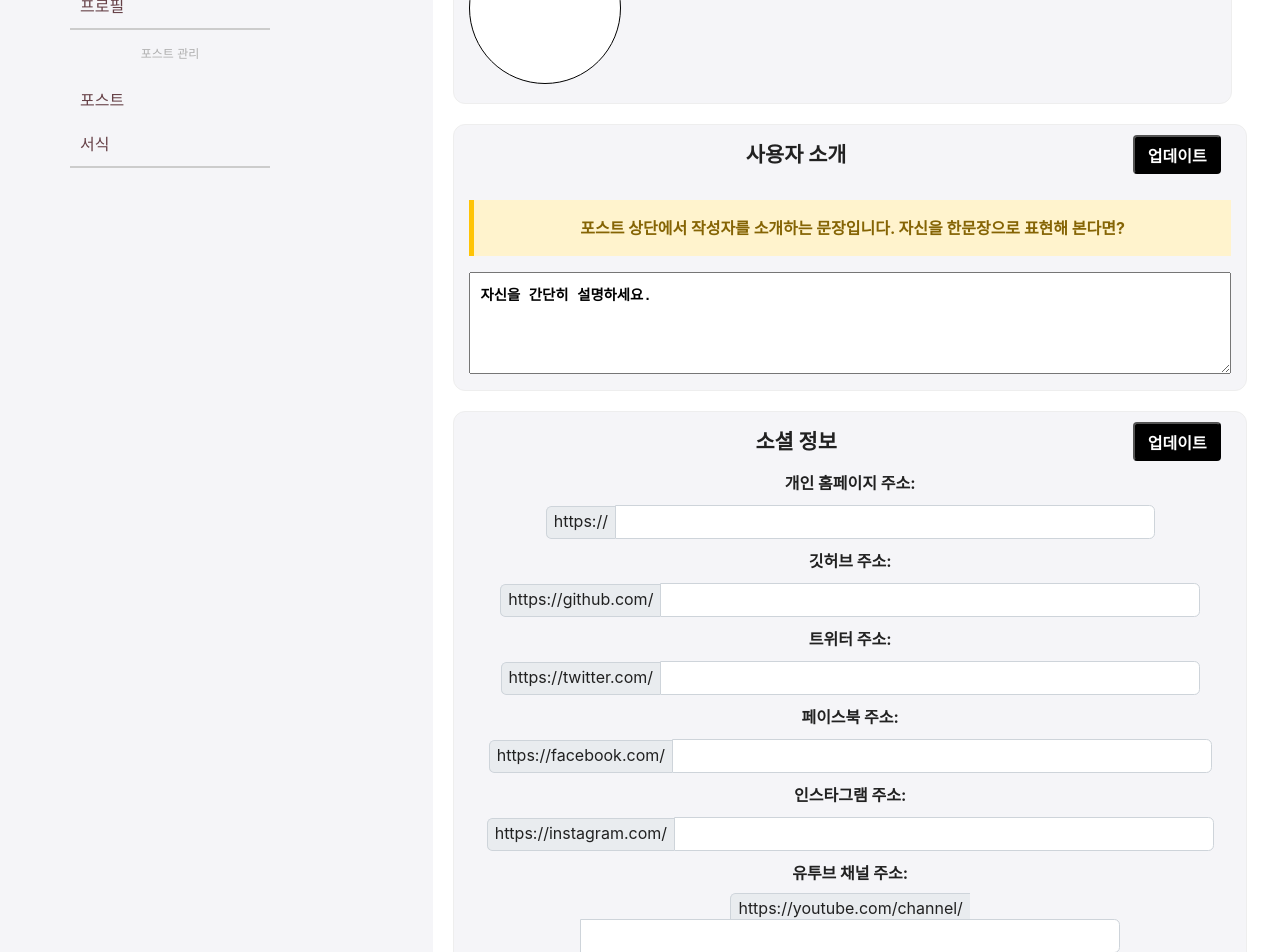
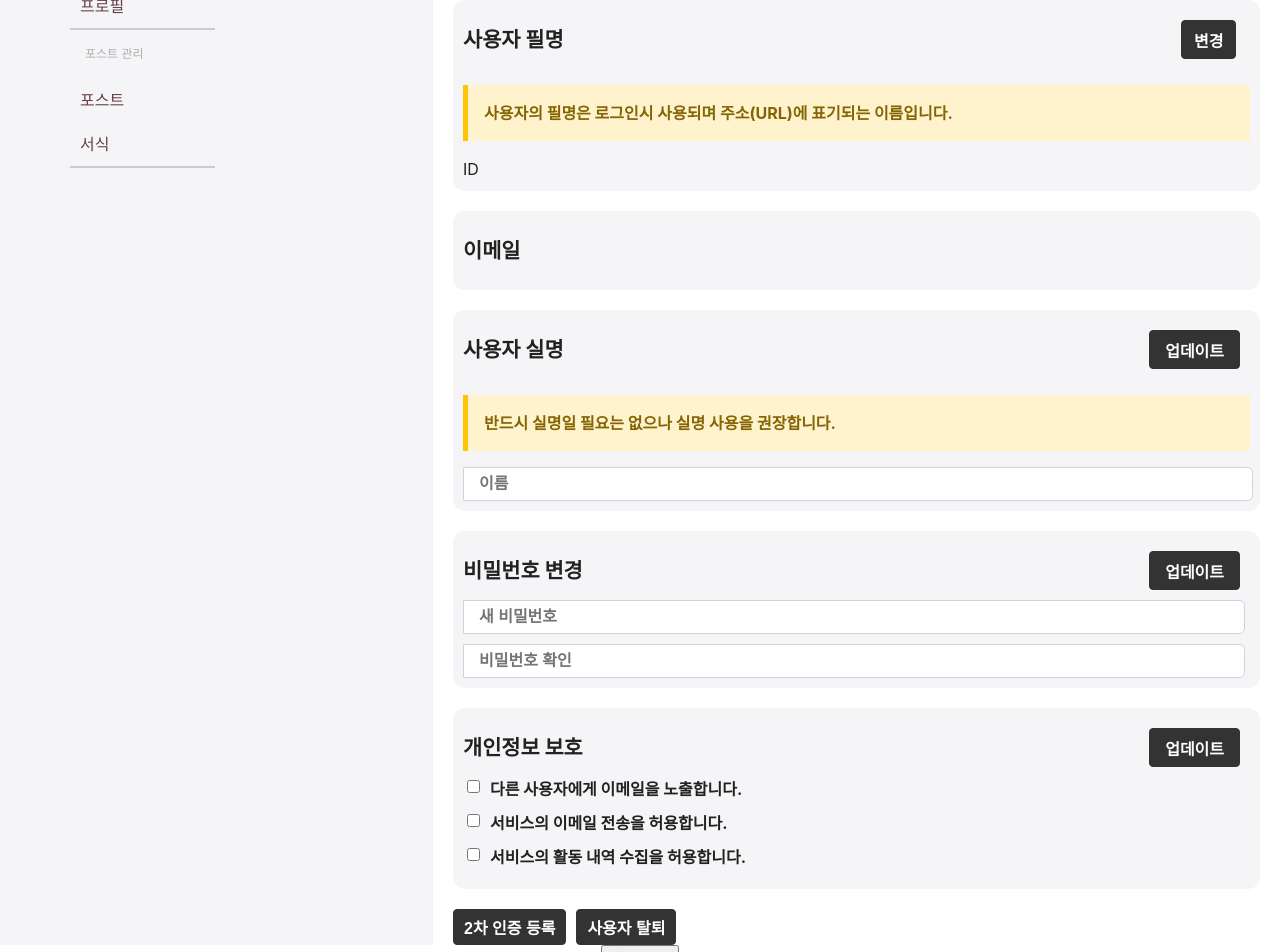
Before and after one commit to SuHuenPyo/blog, a React (Create React App) app in the folder frontend/miary/: page /management in a window 1280 px wide. Shown: the part 260-1212 px from the top of the page. Built offline with nearby package versions, Linux system fonts and the light colour scheme.

Commit message:
22.06.25 계정, 프로필 업데이트 button 및 css 수정

```diff
--- a/frontend/miary/src/assets/css/Account.module.css
+++ b/frontend/miary/src/assets/css/Account.module.css
@@ -1,6 +1,11 @@
 /* 공통 */
+.Fullaccount {
+    text-align: left;
+}
+
 h1 {
     font-size: 1.3em;
+    width: 100%;
 }
 
 .Explanation {
@@ -11,20 +16,25 @@ h1 {
     font-weight: bold;
     box-sizing: border-box;
     display: block;
-    width: 730px;
+    width: 100%;
+}
+
+.Buttonoption {
+    width: 100%;
+    display: flex;
+    justify-items: space-between;
 }
 
 .Update {
-    background-color: black;
+    background-color: #333;
+    border: 1px solid #333;
     color: white;
-    padding: 5px 10px;
+    font-size: 1.0rem;
     border-radius: 0.25rem;
     font-weight: bold;
-    font-size: 1.0em;
-    position: relative;
-    overflow: hidden;
-    display: inline-block;
-    margin-left: 560px;
+    width: 12%;
+    height: auto;
+    margin: 10px;
 }
 
 /* 가입일 */
@@ -34,10 +44,10 @@ h1 {
     border-radius: 0.75rem;
     margin: 20px;
 }
-.Member {
+.Since1 {
     margin-bottom: -13px;
 }
-.Date {
+.Date1 {
     font-size: 1.0em;
 }
 
@@ -48,20 +58,20 @@ h1 {
     border-radius: 0.75rem;
     margin: 20px;
 }
-.text {
-    float: left;
-}
+
 .Penname1 {
     margin-top: 5px;
 }
 .Change {
-    background-color: black;
+    background-color: #333;
+    border: 1px solid #333;
     color: white;
-    padding: 5px 10px;
+    font-size: 1.0rem;
     border-radius: 0.25rem;
     font-weight: bold;
-    font-size: 1.0em;
-    margin-left: 560px;
+    width: 7%;
+    height: auto;
+    margin: 10px;
 }
 /* email */
 .email {
@@ -78,7 +88,7 @@ h1 {
     margin: 20px;
 }
 .Rname1 {
-    width: 730px;
+    width: 98%;
     height: 30px;
     padding-left: 15px;
     font-weight: bold;
@@ -92,7 +102,7 @@ h1 {
     margin: 20px;
 }
 .Password1 {
-    width: 730px;
+    width: 97%;
     height: 30px;
     font-weight: bold;
     font-size: 1.0rem;
@@ -100,7 +110,7 @@ h1 {
 }
 .Passwordcheck {
     margin-top: 10px;
-    width: 730%;
+    width: 97%;
     height: 30px;
     font-weight: bold;
     font-size: 1.0rem;
@@ -115,17 +125,42 @@ h1 {
     margin: 20px;
 }
 .PIP {
-    margin-top: 20px;
+    display: flex;
 }
 
 .PIP label {
-    padding-left: 0.25rem;
+    font-size: 1.0rem;
     font-weight: bold;
+    width: auto;
+    margin-bottom: 10px;
 }
+
+.PIP input {
+    width: 13px;
+    height: 13px;
+    margin-right: 10px;
+}
+
+input[id="Protection1"] + label {
+	cursor: pointer;
+}
+
+input[id="Protection2"] + label {
+	cursor: pointer;
+}
+
+input[id="Protection3"] + label {
+	cursor: pointer;
+}
+
 /* 2차인증 및 탈퇴 */
+.Lastbutton {
+    margin-left: 20px;
+}
+
 .Certified {
-    margin-top: 50px;
-    background-color: black;
+    background-color: #333;
+    border: 1px solid #333;
     color: white;
     padding: 5px 10px;
     border-radius: 0.25rem;
@@ -134,7 +169,8 @@ h1 {
 }
 
 .Out {
-    background-color: black;
+    background-color: #333;
+    border: 1px solid #333;
     color: white;
     padding: 5px 10px;
     border-radius: 0.25rem;
--- a/frontend/miary/src/assets/css/Left.module.css
+++ b/frontend/miary/src/assets/css/Left.module.css
@@ -1,7 +1,8 @@
 /* 공통 */
 .Left {
-    width: 200px;
+    width: 40%;
     padding-right: 10px;
+    text-align: left;
 }
 a {
     text-decoration: none;
--- a/frontend/miary/src/assets/css/Profile.module.css
+++ b/frontend/miary/src/assets/css/Profile.module.css
@@ -1,4 +1,8 @@
 /* 공통 */
+.Fullprofile {
+    text-align: left;
+}
+
 h1 {
     font-size: 1.3em;
     width: 90%;
@@ -6,7 +10,8 @@ h1 {
 }
 
 .Update {
-    background-color: black;
+    background-color: #333;
+    border: 1px solid #333;
     color: white;
     font-size: 1.0rem;
     border-radius: 0.25rem;
@@ -88,6 +93,7 @@ textarea {
 }
 
 .Address {
+    width: 100%;
     margin-bottom: 10px;
 }
 
@@ -99,7 +105,7 @@ label {
 }
 
 span {
-    width: 30%;
+    width: auto;
     height: 20px;
     padding: 3.5px 7px 7.5px;
     border: 1px solid #ced4da;
--- a/frontend/miary/src/components/Management/Account.js
+++ b/frontend/miary/src/components/Management/Account.js
@@ -4,18 +4,18 @@ import Style from '../../assets/css/Account.module.css'
 
 export const Account = () => {
   return (
-    <div>
+    <div className={Style.Fullaccount}>
         <div className={Style.Since}>
-            <h1 className ={Style.Member}>가입일</h1>
-                <h3 className ={Style.Date}>2022년 5월 31일</h3>
+            <h1 className ={Style.Since1}>가입일</h1>
+                <h3 className ={Style.Date1}>2022년 5월 31일</h3>
         </div>
         <div className={Style.Pname}>
-            <div className={Style.text}>
+            <div className={Style.Buttonoption}>
                 <h1 className={Style.Pname1}>사용자 필명
                 </h1>
+                <button className={Style.Change}>변경</button>
             </div>
             <div>
-                <button className={Style.Change}>변경</button>
                 <p className={Style.Explanation}>
                     사용자의 필명은 로그인시 사용되며 주소(URL)에 표기되는 이름입니다.
                 </p>
@@ -28,8 +28,10 @@ export const Account = () => {
             <h1>이메일</h1>
         </div>
         <div className={Style.Rname}>
-            <h1>사용자 실명</h1>
-            <button className={Style.Update}>업데이트</button>
+            <div className={Style.Buttonoption}>
+                <h1>사용자 실명</h1>
+                <button className={Style.Update}>업데이트</button>
+            </div>
             <p className={Style.Explanation}>
                 반드시 실명일 필요는 없으나 실명 사용을 권장합니다.
             </p>
@@ -37,7 +39,7 @@ export const Account = () => {
             className={Style.Rname1}></input>
         </div>
         <div className={Style.Password}>
-            <div>
+            <div className={Style.Buttonoption}>
                 <h1>비밀번호 변경</h1>
                 <button className={Style.Update}>업데이트</button>
             </div>
@@ -52,24 +54,26 @@ export const Account = () => {
             </div>
         </div>
         <div className={Style.Privacy}>
-            <h1>개인정보 보호</h1>
-            <button className={Style.Update}>업데이트</button>
+            <div className={Style.Buttonoption}>
+                <h1>개인정보 보호</h1>
+                <button className={Style.Update}>업데이트</button>
+            </div>
             <form>
                 <div className={Style.PIP}>
-                    <input type='checkbox' name='Protection'></input>
-                    <label>다른 사용자에게 이메일을 노출합니다.</label>
+                    <input type='checkbox' name='Protection' id="Protection1"></input>
+                    <label for="Protection1">다른 사용자에게 이메일을 노출합니다.</label>
                 </div>
                 <div className={Style.PIP}>
-                    <input type='checkbox' name='Protection'></input>
-                    <label>서비스의 이메일 전송을 허용합니다.</label>
+                    <input type='checkbox' name='Protection' id="Protection2"></input>
+                    <label for="Protection2">서비스의 이메일 전송을 허용합니다.</label>
                 </div>
                 <div className={Style.PIP}>
-                    <input type='checkbox' name='Protection'></input>
-                    <label>서비스의 활동 내역 수집을 허용합니다.</label>
+                    <input type='checkbox' name='Protection' id="Protection3"></input>
+                    <label for="Protection3">서비스의 활동 내역 수집을 허용합니다.</label>
                 </div>
             </form>
         </div>
-        <div>
+        <div className={Style.Lastbutton}>
             <button className={Style.Certified}>2차 인증 등록</button>
             <button className={Style.Out}>사용자 탈퇴</button>
         </div>
--- a/frontend/miary/src/components/Management/Profile.js
+++ b/frontend/miary/src/components/Management/Profile.js
@@ -3,7 +3,7 @@ import Style from '../../assets/css/Profile.module.css'
 
 export const Profile = () => {
   return (
-    <div>
+    <div className={Style.Fullprofile}>
         <div className={Style.Userimage}>
             <h1>사용자 이미지</h1>
             <div className={Style.Userimage2}></div>
--- a/frontend/miary/src/pages/Management.js
+++ b/frontend/miary/src/pages/Management.js
@@ -1,4 +1,5 @@
 import React from 'react'
+import { Header } from '../components/Header/Header'
 import { Account } from '../components/Management/Account'
 import { Profile } from '../components/Management/Profile'
 import { Left } from '../components/Management/Left'
@@ -7,11 +8,12 @@ import Style from '../assets/css/Management.module.css'
 export const Management = () => {
   return (
     <div className={Style.Management}>
+      <Header></Header>
       <div className={Style.Leftside}>
         <Left></Left>
       </div>
       <div className={Style.Accountside}>
-        <Profile></Profile>
+        <Account></Account>
       </div>
     </div>
   )
```
Also changed, not shown: frontend/miary/package.json (+5 -3 lines), frontend/miary/src/components/Management/Left.js (indentation only), 1 other file (tests, documents, lock files or other folders).
